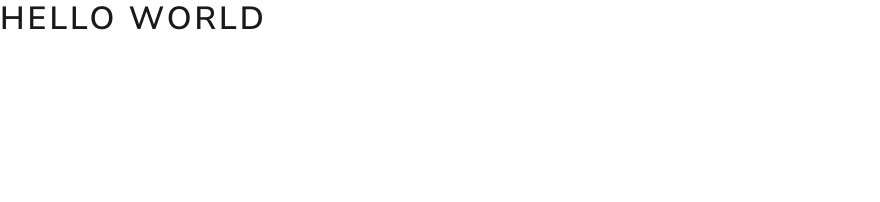
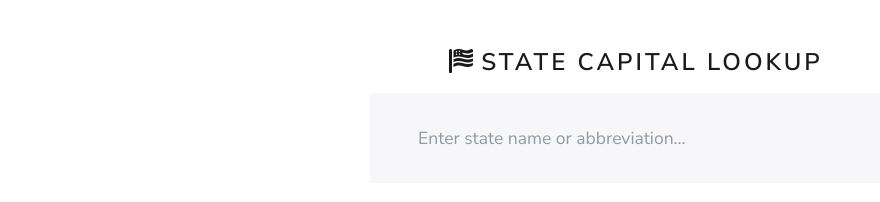
Before and after one commit to charlesmartinreed/js-autocomplete-demo, a plain HTML site: page index.html in a window 1280 px wide. Shown: the whole page, without its empty margins (0-880 px from the left). Drawn offline with Linux system fonts and the light colour scheme.

Commit message:
Complete html layout.

```diff
--- a/index.html
+++ b/index.html
@@ -14,7 +14,22 @@
 	<title>State Capital Autocomplete Lookup</title>
 </head>
 <body>
-	<h1>Hello World</h1>
+	<div class="container mt-5">
+		<div class="row">
+			<div class="col-md-6 m-auto">
+				<h3 class="text-center mb-3">
+					<i class="fas fa-flag-usa"></i><span class="px-2">State Capital Lookup</span>
+				</h3>
+				<!-- input -->
+					<div class="form-group">
+						<input type="text" id="search" class="form-control form-control-lg" placeholder="Enter state name or abbreviation...">
+					</div>
+
+					<!-- data goes here -->
+					<div id="match-list"></div>
+			</div>
+		</div>
+	</div>
 
 	<script src="./js/main.js"></script>
 </body>
```
